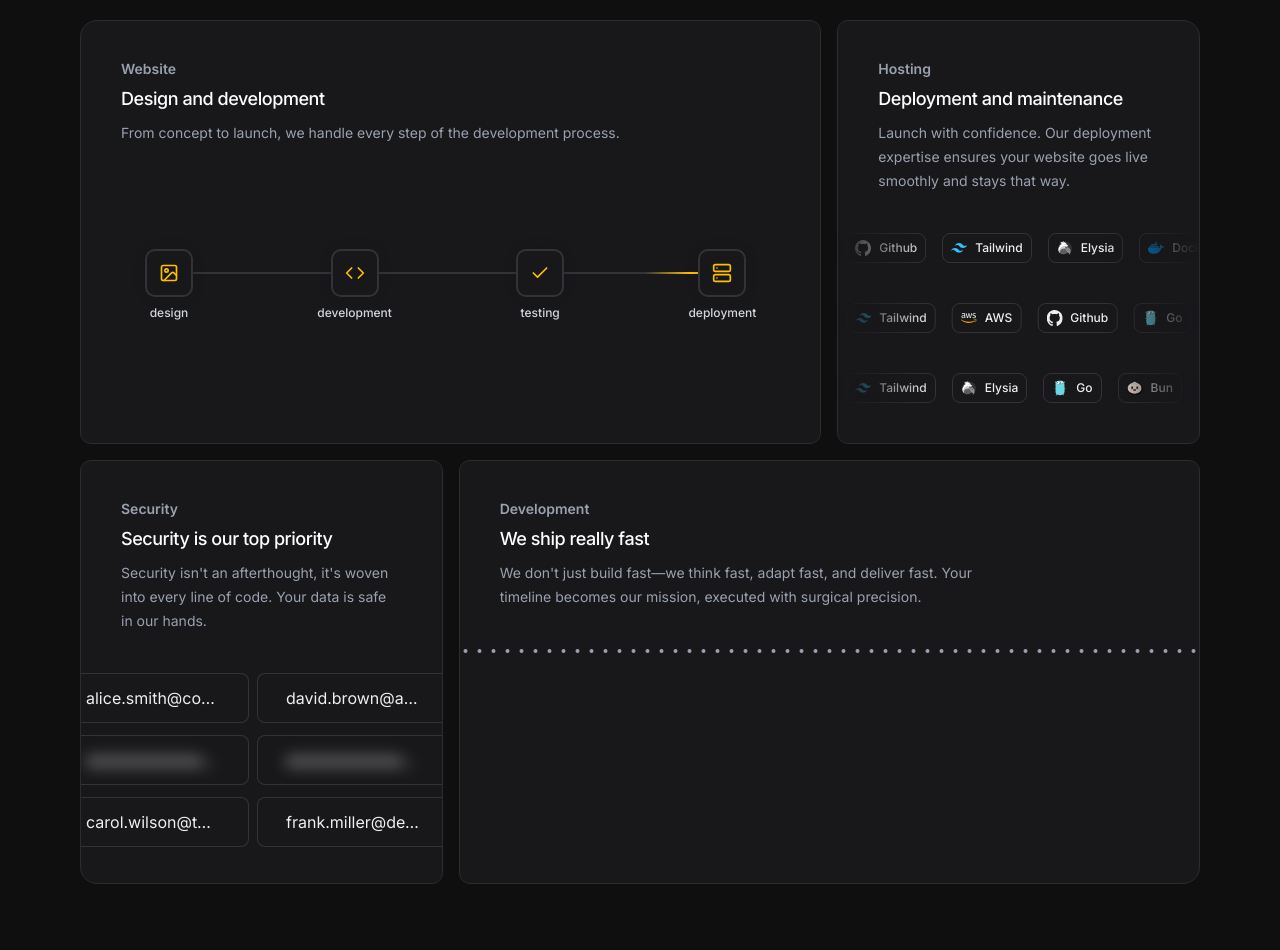
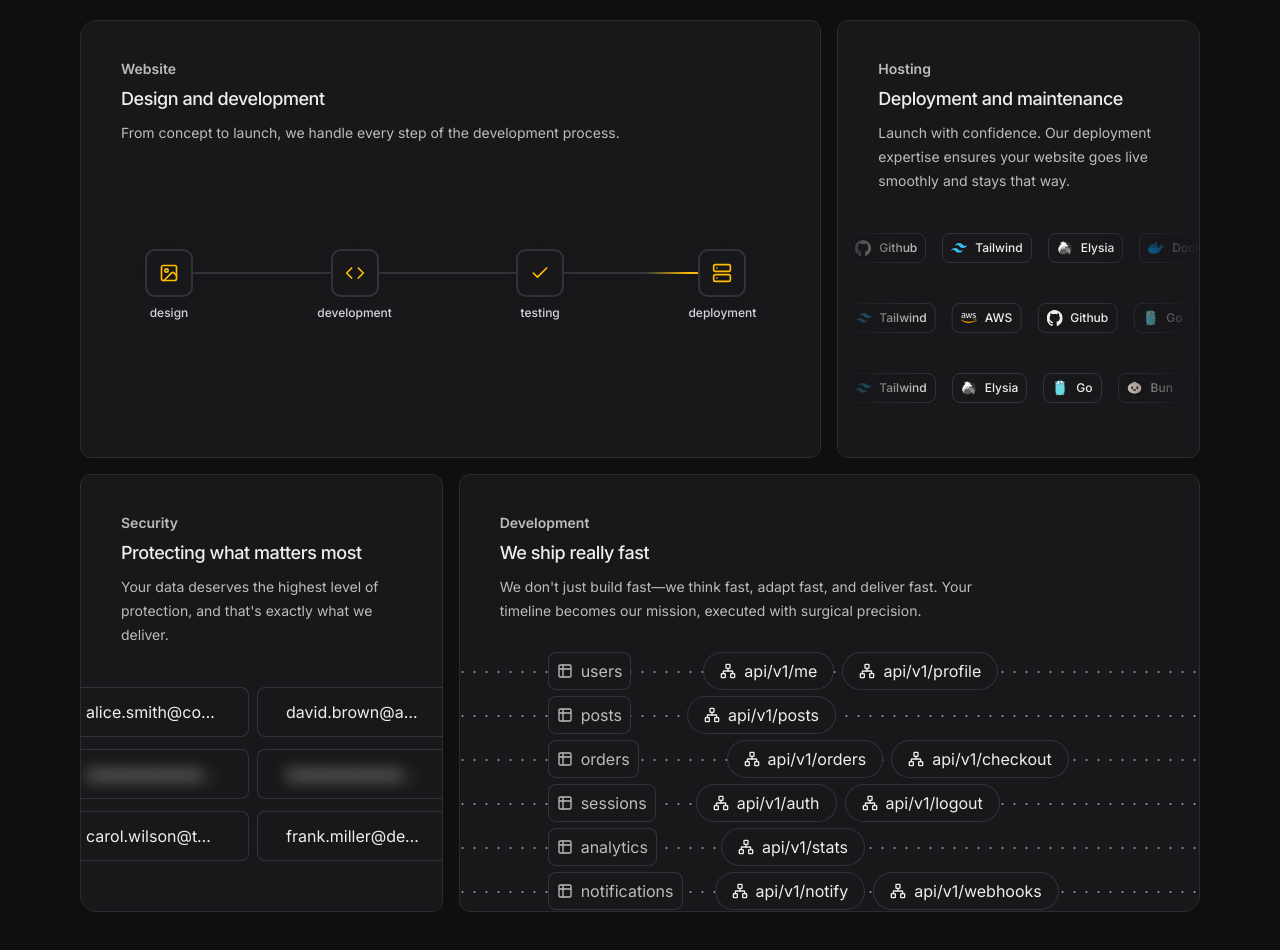
Before and after one commit to Tucupy-Tecnologia/website, a Next.js app: page / in a window 1280 px wide. Shown: the part 840-1790 px from the top of the page. Built offline with nearby package versions, Linux system fonts and the light colour scheme.

Commit message:
feat: last bento grid

```diff
--- a/components/dotted-line.tsx
+++ b/components/dotted-line.tsx
@@ -4,7 +4,7 @@ import { motion } from 'framer-motion';
 interface FlowingDottedLineProps {
 	className?: string;
 	speed?: 'slow' | 'normal' | 'fast';
-	dotSize?: 'sm' | 'md' | 'lg';
+	dotSize?: 'xs' | 'sm' | 'md' | 'lg';
 	color?: string;
 	dotSpacing?: number;
 }
@@ -25,6 +25,7 @@ export function FlowingDottedLine({
 
 	// Dot size configuration
 	const sizeMap: Record<typeof dotSize, string> = {
+		xs: 'w-0.5 h-0.5',
 		sm: 'w-1 h-1',
 		md: 'w-1.5 h-1.5',
 		lg: 'w-2 h-2'
--- a/components/services.tsx
+++ b/components/services.tsx
@@ -1,11 +1,11 @@
 'use client';
 
+import Image from "next/image";
 import { useState, useMemo } from 'react';
-import Image from "next/image";
 import { MarqueeItemData, TechMarquee } from "./tech-marquee";
 import { WebsiteFlowDiagram } from './flow-diagram';
-import { motion } from 'motion/react';
 import { FlowingDottedLine } from './dotted-line';
+import { Network, Table2 } from "lucide-react";
 
 export const marqueeItems: MarqueeItemData[] = [
 	{
@@ -119,9 +119,9 @@ export function Services(): React.ReactElement {
 					<div className="flex p-px lg:col-span-4">
 						<div className="w-full overflow-hidden rounded-lg bg-primary outline outline-gray-400/20 max-lg:rounded-t-4xl lg:rounded-tl-2xl">
 							<div className="p-10">
-								<h3 className="text-sm/4 font-semibold text-gray-400">Website</h3>
-								<p className="mt-2 text-lg font-medium tracking-tight text-white">Design and development</p>
-								<p className="mt-2 max-w-lg text-sm/6 text-gray-400">
+								<h3 className="text-sm/4 font-semibold text-muted-foreground">Website</h3>
+								<p className="mt-2 text-lg font-medium tracking-tight text-foregroudn">Design and development</p>
+								<p className="mt-2 max-w-lg text-sm/6 text-muted-foreground">
 									From concept to launch, we handle every step of the development process.
 								</p>
 							</div>
@@ -137,9 +137,9 @@ export function Services(): React.ReactElement {
 							onMouseLeave={() => setIsHostingHovered(false)}
 						>
 							<div className="p-10">
-								<h3 className="text-sm/4 font-semibold text-gray-400">Hosting</h3>
-								<p className="mt-2 text-lg font-medium tracking-tight text-white">Deployment and maintenance</p>
-								<p className="mt-2 max-w-lg text-sm/6 text-gray-400">
+								<h3 className="text-sm/4 font-semibold text-muted-foreground">Hosting</h3>
+								<p className="mt-2 text-lg font-medium tracking-tight text-foreground">Deployment and maintenance</p>
+								<p className="mt-2 max-w-lg text-sm/6 text-muted-foreground">
 									Launch with confidence. Our deployment expertise ensures your website goes live smoothly and stays that way.
 								</p>
 							</div>
@@ -171,11 +171,9 @@ export function Services(): React.ReactElement {
 							onMouseLeave={() => setIsSecurityHovered(false)}
 						>
 							<div className="p-10">
-								<h3 className="text-sm/4 font-semibold text-gray-400">Security</h3>
-								<p className="mt-2 text-lg font-medium tracking-tight text-white">Security is our top priority</p>
-								<p className="mt-2 max-w-lg text-sm/6 text-gray-400">
-									Security isn't an afterthought, it's woven into every line of code. Your data is safe in our hands.
-								</p>
+								<h3 className="text-sm/4 font-semibold text-muted-foreground">Security</h3>
+								<p className="mt-2 text-lg font-medium tracking-tight text-foreground">Protecting what matters most</p>
+								<p className="mt-2 max-w-lg text-sm/6 text-muted-foreground">Your data deserves the highest level of protection, and that's exactly what we deliver.</p>
 							</div>
 
 							<div className='flex items-center gap-2 -ml-6'>
@@ -204,19 +202,160 @@ export function Services(): React.ReactElement {
 						</div>
 					</div>
 					<div className="flex p-px lg:col-span-4">
-						<div
-							className="w-full overflow-hidden rounded-lg bg-primary outline outline-gray-400/20 max-lg:rounded-b-2xl lg:rounded-br-2xl"
-						>
+						<div className="w-full overflow-hidden rounded-lg bg-primary outline outline-gray-400/20 max-lg:rounded-b-2xl lg:rounded-br-2xl">
 							<div className="p-10">
-								<h3 className="text-sm/4 font-semibold text-gray-400">Development</h3>
-								<p className="mt-2 text-lg font-medium tracking-tight text-white">We ship really fast</p>
-								<p className="mt-2 max-w-lg text-sm/6 text-gray-400">
+								<h3 className="text-sm/4 font-semibold text-muted-foreground">Development</h3>
+								<p className="mt-2 text-lg font-medium tracking-tight text-foreground">We ship really fast</p>
+								<p className="mt-2 max-w-lg text-sm/6 text-muted-foreground">
 									We don't just build fast—we think fast, adapt fast, and deliver fast. Your timeline becomes our mission, executed with surgical precision.
 								</p>
 							</div>
 
+							<div className='space-y-6 mt-2'>
+								<div className="relative flex items-center">
+									<div className="absolute -top-[19px] px-2 z-50 left-20 flex items-center gap-2">
+										<div className="bg-primary border border-gray-400/20 rounded-md w-fit flex items-center gap-2 px-2 py-1.5">
+											<Table2 size={16} className="text-muted-foreground" />
+											<span className="text-muted-foreground">
+												users
+											</span>
+										</div>
+										<div className="flex items-center gap-2 ml-16">
+											<div className="bg-primary border border-gray-400/20 rounded-full w-fit flex items-center gap-2 px-4 py-1.5">
+												<Network size={16} />
+												<span>
+													api/v1/me
+												</span>
+											</div>
+											<div className="bg-primary border border-gray-400/20 rounded-full w-fit flex items-center gap-2 px-4 py-1.5">
+												<Network size={16} />
+												<span>
+													api/v1/profile
+												</span>
+											</div>
+										</div>
+									</div>
+									<FlowingDottedLine dotSize='xs' />
+								</div>
 
-							<FlowingDottedLine />
+								<div className="relative flex items-center">
+									<div className="absolute -top-[19px] px-2 z-50 left-20 flex items-center gap-2">
+										<div className="bg-primary border border-gray-400/20 rounded-md w-fit flex items-center gap-2 px-2 py-1.5">
+											<Table2 size={16} className="text-muted-foreground" />
+											<span className="text-muted-foreground">
+												posts
+											</span>
+										</div>
+										<div className="flex items-center gap-2 ml-12">
+											<div className="bg-primary border border-gray-400/20 rounded-full w-fit flex items-center gap-2 px-4 py-1.5">
+												<Network size={16} />
+												<span>
+													api/v1/posts
+												</span>
+											</div>
+										</div>
+									</div>
+									<FlowingDottedLine dotSize='xs' />
+								</div>
+
+								<div className="relative flex items-center">
+									<div className="absolute -top-[19px] px-2 z-50 left-20 flex items-center gap-2">
+										<div className="bg-primary border border-gray-400/20 rounded-md w-fit flex items-center gap-2 px-2 py-1.5">
+											<Table2 size={16} className="text-muted-foreground" />
+											<span className="text-muted-foreground">
+												orders
+											</span>
+										</div>
+										<div className="flex items-center gap-2 ml-20">
+											<div className="bg-primary border border-gray-400/20 rounded-full w-fit flex items-center gap-2 px-4 py-1.5">
+												<Network size={16} />
+												<span>
+													api/v1/orders
+												</span>
+											</div>
+											<div className="bg-primary border border-gray-400/20 rounded-full w-fit flex items-center gap-2 px-4 py-1.5">
+												<Network size={16} />
+												<span>
+													api/v1/checkout
+												</span>
+											</div>
+										</div>
+									</div>
+									<FlowingDottedLine dotSize='xs' />
+								</div>
+
+								<div className="relative flex items-center">
+									<div className="absolute -top-[19px] px-2 z-50 left-20 flex items-center gap-2">
+										<div className="bg-primary border border-gray-400/20 rounded-md w-fit flex items-center gap-2 px-2 py-1.5">
+											<Table2 size={16} className="text-muted-foreground" />
+											<span className="text-muted-foreground">
+												sessions
+											</span>
+										</div>
+										<div className="flex items-center gap-2 ml-8">
+											<div className="bg-primary border border-gray-400/20 rounded-full w-fit flex items-center gap-2 px-4 py-1.5">
+												<Network size={16} />
+												<span>
+													api/v1/auth
+												</span>
+											</div>
+											<div className="bg-primary border border-gray-400/20 rounded-full w-fit flex items-center gap-2 px-4 py-1.5">
+												<Network size={16} />
+												<span>
+													api/v1/logout
+												</span>
+											</div>
+										</div>
+									</div>
+									<FlowingDottedLine dotSize='xs' />
+								</div>
+
+								<div className="relative flex items-center">
+									<div className="absolute -top-[19px] px-2 z-50 left-20 flex items-center gap-2">
+										<div className="bg-primary border border-gray-400/20 rounded-md w-fit flex items-center gap-2 px-2 py-1.5">
+											<Table2 size={16} className="text-muted-foreground" />
+											<span className="text-muted-foreground">
+												analytics
+											</span>
+										</div>
+										<div className="flex items-center gap-2 ml-14">
+											<div className="bg-primary border border-gray-400/20 rounded-full w-fit flex items-center gap-2 px-4 py-1.5">
+												<Network size={16} />
+												<span>
+													api/v1/stats
+												</span>
+											</div>
+										</div>
+									</div>
+									<FlowingDottedLine dotSize='xs' />
+								</div>
+
+								<div className="relative flex items-center">
+									<div className="absolute -top-[19px] px-2 z-50 left-20 flex items-center gap-2">
+										<div className="bg-primary border border-gray-400/20 rounded-md w-fit flex items-center gap-2 px-2 py-1.5">
+											<Table2 size={16} className="text-muted-foreground" />
+											<span className="text-muted-foreground">
+												notifications
+											</span>
+										</div>
+										<div className="flex items-center gap-2 ml-6">
+											<div className="bg-primary border border-gray-400/20 rounded-full w-fit flex items-center gap-2 px-4 py-1.5">
+												<Network size={16} />
+												<span>
+													api/v1/notify
+												</span>
+											</div>
+											<div className="bg-primary border border-gray-400/20 rounded-full w-fit flex items-center gap-2 px-4 py-1.5">
+												<Network size={16} />
+												<span>
+													api/v1/webhooks
+												</span>
+											</div>
+										</div>
+									</div>
+									<FlowingDottedLine dotSize='xs' />
+								</div>
+							</div>
 						</div>
 					</div>
 				</div>
```
